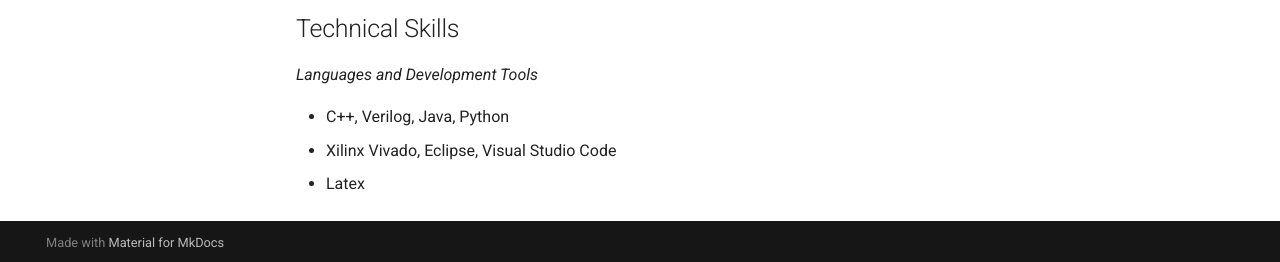
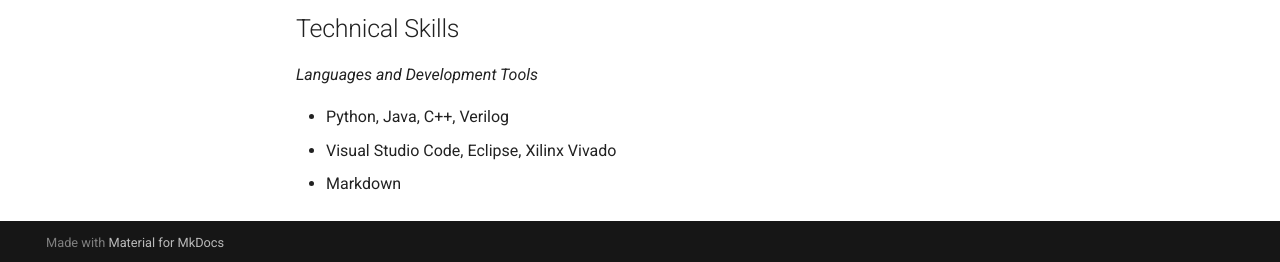
Before and after one commit to tonylu0/tonylu0.github.io, an MkDocs documentation site: the page built from docs/about.md, in a window 1280 px wide and 900 px high, scrolled down 801 px. Shown: the part 635-897 px from the top of the window. Built offline with MkDocs 1.6.1 and Material for MkDocs 9.7.7, drawn with Linux system fonts in a browser that asks for light colours.

Commit message:
Changed technical skill order

```diff
--- a/docs/about.md
+++ b/docs/about.md
@@ -54,6 +54,6 @@ to reduce bandwidth cost.
 ## Technical Skills
 *Languages and Development Tools*
 
-* C++, Verilog, Java, Python
-* Xilinx Vivado, Eclipse, Visual Studio Code
-* Latex
+* Python, Java, C++, Verilog
+* Visual Studio Code, Eclipse, Xilinx Vivado
+* Markdown
```
